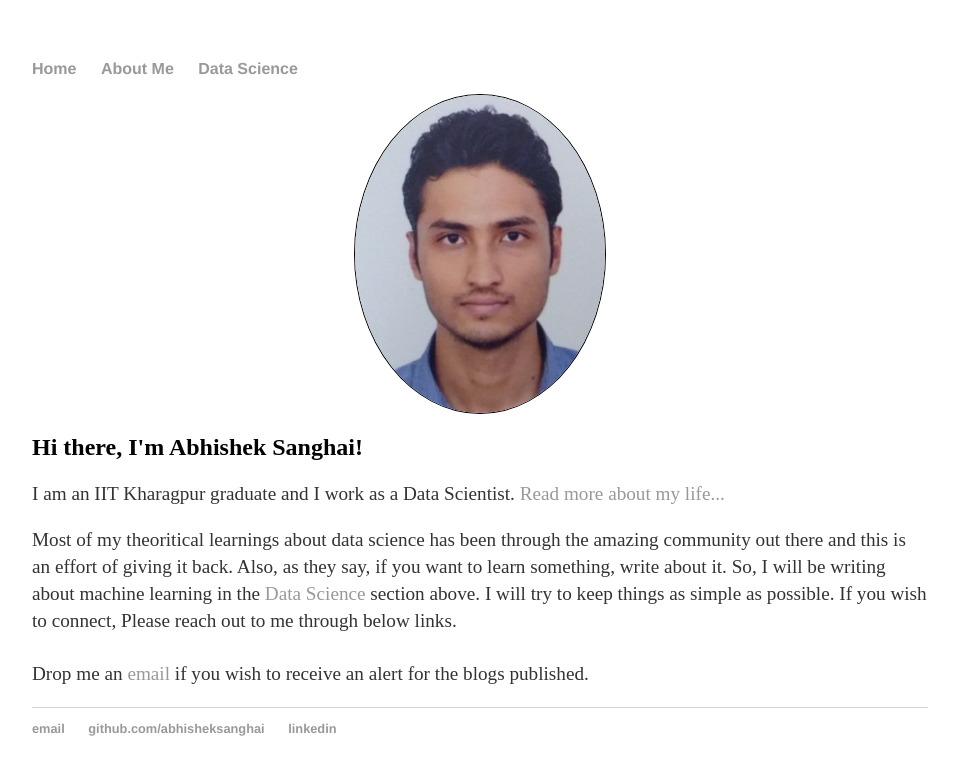
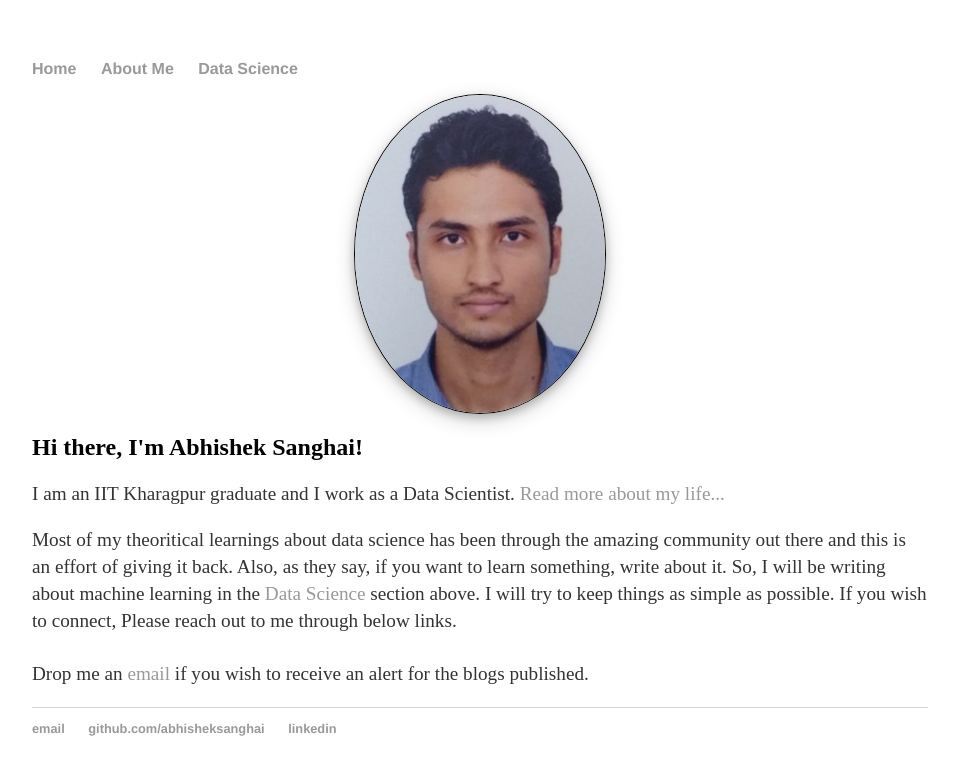
Before and after one commit to abhisheksanghai/abhisheksanghai.github.io, a Jekyll site: the page built from index.html, in a window 1280 px wide. Shown: the top 775 px of the page, without its empty margins (160-1117 px from the left). Built offline with Jekyll 4.4.1, drawn with Linux system fonts in a browser that asks for light colours.

Commit message:
Update main.css
profile image formatting box shadow added and made circular

```diff
--- a/css/main.css
+++ b/css/main.css
@@ -48,8 +48,9 @@ p.meta {
 }
 
 img.pic {
-  border-radius: 100%;
+  border-radius: 50%;
   display: block;
   margin-left: auto;
   margin-right: auto;
+  box-shadow: 0 4px 8px 0 rgba(0, 0, 0, 0.2), 0 6px 20px 0 rgba(0, 0, 0, 0.19);
 }
```
